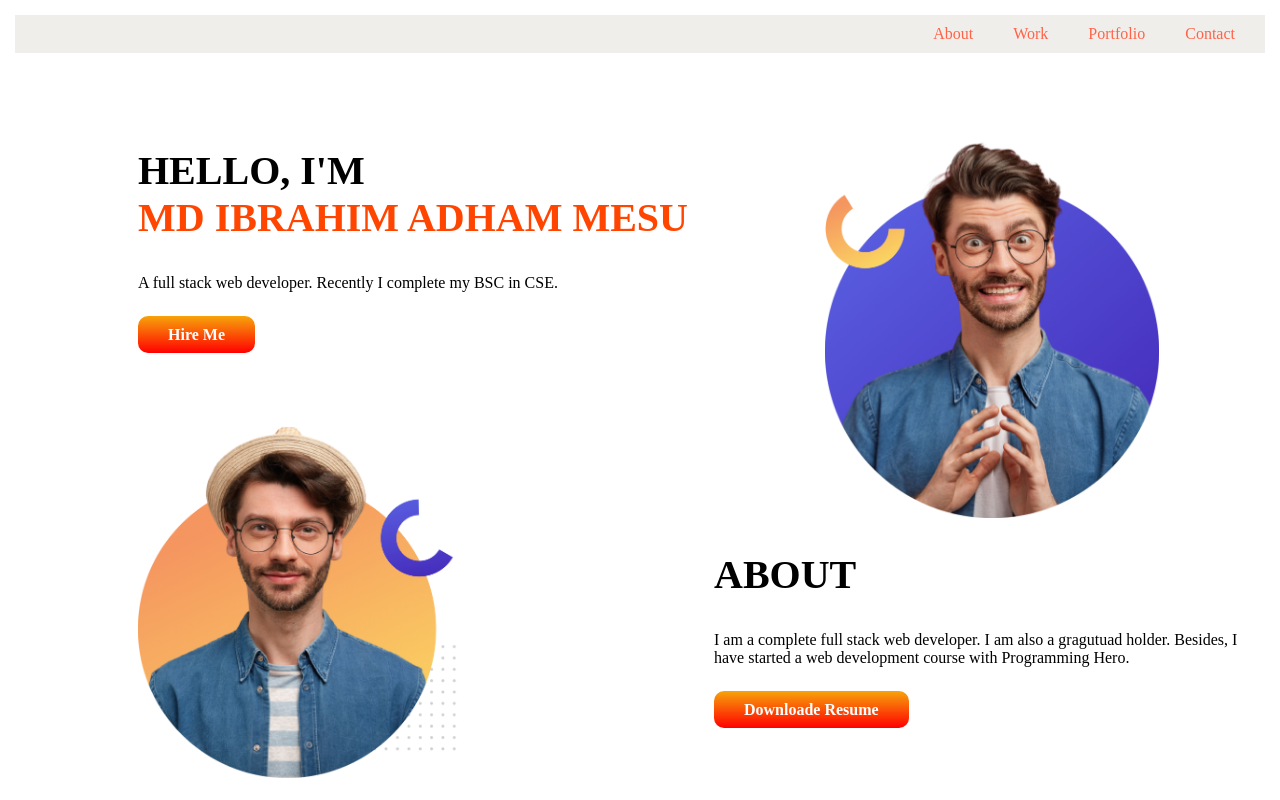
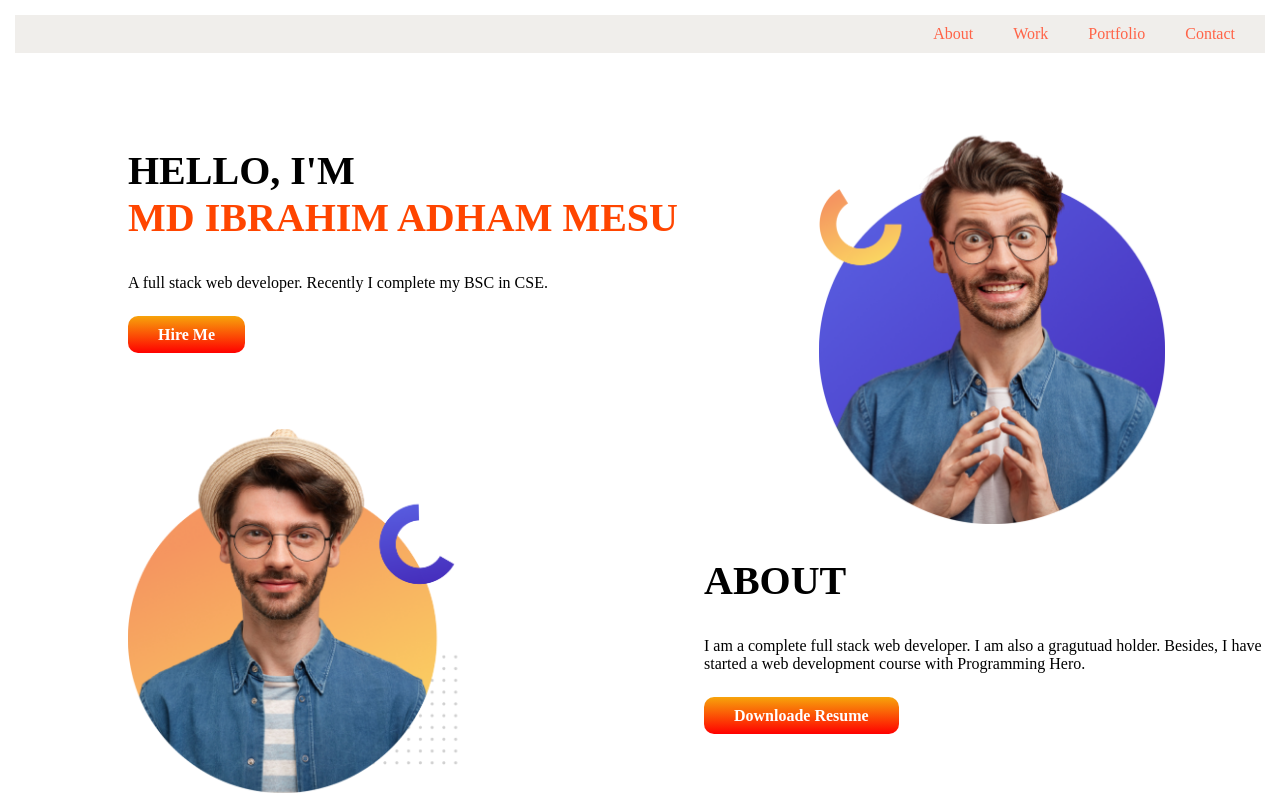
Before and after one commit to mesu-ai/demo-portfolio, a plain HTML site: page index.html in a window 1280 px wide. Drawn offline with Linux system fonts and the light colour scheme.

Commit message:
some change

```diff
--- a/index.html
+++ b/index.html
@@ -56,7 +56,7 @@
 
 
 
-            <div>
+            <div class="right-width">
                 <h1 id="h1"> ABOUT </h1>
                 <p>I am a complete full stack web developer. I am also a gragutuad holder. Besides, I have started a web
                     development course with Programming Hero. </p><br>
--- a/style.css
+++ b/style.css
@@ -55,10 +55,14 @@ justify-content: flex-end;
 .half-width{
     width: 50%;
     height: 400px;
-    margin: 10px;
 
 
 
+
+}
+
+.right-width{
+    margin-right: 10px;
 }
 
 .left-width{
```
